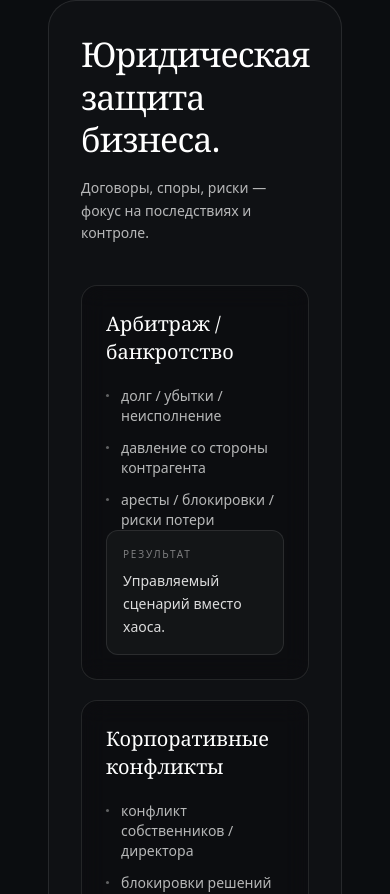
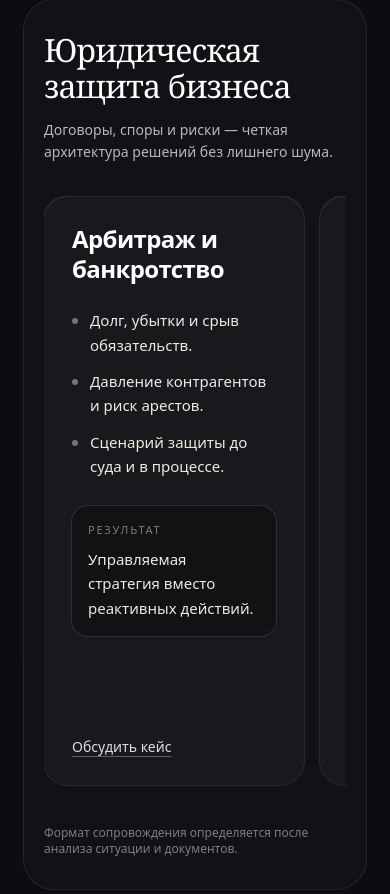
Before and after one commit to Severin-gif/pr-law-site, a React (Vite) app: page / in a window 390 px wide. Shown: the part 1370-2264 px from the top of the page. Built offline with nearby package versions, Linux system fonts and the light colour scheme.

Commit message:
Refactor services section with responsive card architecture

```diff
--- /dev/null
+++ b/src/components/cards/ServiceCard.tsx
@@ -0,0 +1,43 @@
+import type { ServiceItem } from "../../config/services";
+
+type ServiceCardProps = {
+  service: ServiceItem;
+};
+
+const ServiceCard = ({ service }: ServiceCardProps) => {
+  return (
+    <article
+      className="group flex h-full min-h-[360px] flex-col rounded-3xl bg-white/[0.03] p-7 shadow-[inset_0_1px_0_rgba(255,255,255,0.08)] ring-1 ring-white/10 transition-colors duration-200 hover:bg-white/[0.05] hover:ring-white/20"
+      aria-label={service.title}
+    >
+      <h3 className="text-[24px] font-semibold leading-tight tracking-tight text-white md:text-[26px]">
+        {service.title}
+      </h3>
+
+      <ul className="mt-6 space-y-3 text-[15px] leading-relaxed text-white/72">
+        {service.bullets.map((point) => (
+          <li key={point} className="flex gap-3">
+            <span className="mt-[10px] h-1.5 w-1.5 shrink-0 rounded-full bg-white/40" />
+            <span>{point}</span>
+          </li>
+        ))}
+      </ul>
+
+      <div className="mt-7 rounded-2xl bg-black/30 px-4 py-4 ring-1 ring-white/10">
+        <p className="text-[11px] font-medium uppercase tracking-[0.16em] text-white/45">
+          Результат
+        </p>
+        <p className="mt-2 text-[15px] leading-relaxed text-white/88">{service.result}</p>
+      </div>
+
+      <a
+        href={service.ctaHref}
+        className="mt-auto inline-flex pt-7 text-sm font-medium text-white/85 underline decoration-white/30 underline-offset-4 transition-colors duration-200 hover:text-white hover:decoration-white"
+      >
+        {service.ctaLabel}
+      </a>
+    </article>
+  );
+};
+
+export default ServiceCard;
--- a/src/components/sections/ServicesSection.tsx
+++ b/src/components/sections/ServicesSection.tsx
@@ -1,98 +1,41 @@
-import React from "react";
+import ServiceCard from "../cards/ServiceCard";
+import { SERVICES } from "../../config/services";
 
-type ServiceCard = {
-  title: string;
-  bullets: string[];
-  result: string;
-};
+const ServicesSection = () => {
+  return (
+    <section id="services" className="py-14 sm:py-16 lg:py-20">
+      <div className="rounded-[30px] bg-white/[0.02] px-5 py-8 ring-1 ring-white/10 sm:px-8 sm:py-10 lg:px-10 lg:py-12">
+        <header className="max-w-3xl">
+          <h2 className="font-serif text-[32px] leading-[1.1] tracking-tight text-white sm:text-[38px] lg:text-[42px]">
+            Юридическая защита бизнеса
+          </h2>
+          <p className="mt-4 text-sm leading-relaxed text-white/70 sm:text-base">
+            Договоры, споры и риски — четкая архитектура решений без лишнего шума.
+          </p>
+        </header>
 
-const cards: ServiceCard[] = [
-  {
-    title: "Арбитраж / банкротство",
-    bullets: [
-      "долг / убытки / неисполнение",
-      "давление со стороны контрагента",
-      "аресты / блокировки / риски потери",
-    ],
-    result: "Управляемый сценарий вместо хаоса.",
-  },
-  {
-    title: "Корпоративные конфликты",
-    bullets: [
-      "конфликт собственников / директора",
-      "блокировки решений и денег",
-      "выход участника / перераспределение долей",
-    ],
-    result: "Контроль и фиксация условий.",
-  },
-  {
-    title: "Защита активов и рисков",
-    bullets: [
-      "активы под угрозой",
-      "риск требований / проверок",
-      "контрагенты и условия сделки",
-    ],
-    result: "План до того, как стало поздно.",
-  },
-];
-
-const ServicesSection: React.FC = () => {
-  return (
-    <section
-      id="services"
-      className="px-6 py-14 sm:px-10 sm:py-16 lg:px-16 lg:py-20"
-    >
-      <div className="mx-auto max-w-6xl">
-        <div className="rounded-[28px] border border-white/10 bg-white/[0.02] p-8 sm:p-10">
-          <h2 className="font-serif text-[34px] leading-tight tracking-tight text-white sm:text-[40px]">
-            Юридическая защита бизнеса.
-          </h2>
-
-          <p className="mt-4 max-w-3xl text-sm leading-relaxed text-white/70 sm:text-base">
-            Договоры, споры, риски — фокус на последствиях и контроле.
-          </p>
-
-          <div className="mt-10 grid gap-5 lg:grid-cols-3">
-            {cards.map((c) => (
-              <article
-                key={c.title}
-                className="group relative flex min-h-[360px] flex-col overflow-hidden rounded-2xl border border-white/10 bg-black/20 p-6 backdrop-blur-md transition hover:border-white/15"
-              >
-                {/* subtle hover sheen */}
-                <div className="pointer-events-none absolute inset-0 opacity-0 transition group-hover:opacity-100">
-                  <div className="absolute inset-0 bg-gradient-to-br from-white/[0.06] via-transparent to-transparent" />
-                </div>
-
-                <h3 className="relative min-h-[56px] font-serif text-xl leading-snug text-white">
-                  {c.title}
-                </h3>
-
-                <ul className="relative mt-5 min-h-[132px] space-y-3 text-sm text-white/70">
-                  {c.bullets.map((b) => (
-                    <li key={b} className="flex gap-3">
-                      <span className="mt-[8px] h-[3px] w-[3px] shrink-0 rounded-full bg-white/35" />
-                      <span>{b}</span>
-                    </li>
-                  ))}
-                </ul>
-
-                {/* RESULT pinned to bottom */}
-                <div className="relative mt-auto rounded-xl border border-white/10 bg-white/[0.03] p-4">
-                  <div className="text-[10px] tracking-[0.18em] text-white/45">
-                    РЕЗУЛЬТАТ
-                  </div>
-                  <div className="mt-2 text-sm leading-relaxed text-white/85">
-                    {c.result}
-                  </div>
-                </div>
-              </article>
+        <div className="mt-8 lg:hidden">
+          <div
+            className="flex snap-x snap-mandatory gap-4 overflow-x-auto pb-2 [scrollbar-width:none] [&::-webkit-scrollbar]:hidden"
+            aria-label="Услуги: мобильный слайдер"
+          >
+            {SERVICES.map((service) => (
+              <div key={service.id} className="w-[86%] shrink-0 snap-start sm:w-[62%]">
+                <ServiceCard service={service} />
+              </div>
             ))}
           </div>
+        </div>
 
-          <p className="mt-8 text-xs text-white/40">
-            Формат работы и условия — после анализа ситуации и документов.
-          </p>
+        <div className="mt-10 hidden gap-5 lg:grid lg:grid-cols-3">
+          {SERVICES.map((service) => (
+            <ServiceCard key={service.id} service={service} />
+          ))}
         </div>
+
+        <p className="mt-8 text-xs text-white/45">
+          Формат сопровождения определяется после анализа ситуации и документов.
+        </p>
       </div>
     </section>
   );
--- /dev/null
+++ b/src/config/services.ts
@@ -0,0 +1,47 @@
+export type ServiceItem = {
+  id: string;
+  title: string;
+  bullets: [string, string, string];
+  result: string;
+  ctaLabel: string;
+  ctaHref: string;
+};
+
+export const SERVICES: ServiceItem[] = [
+  {
+    id: "arbitration-bankruptcy",
+    title: "Арбитраж и банкротство",
+    bullets: [
+      "Долг, убытки и срыв обязательств.",
+      "Давление контрагентов и риск арестов.",
+      "Сценарий защиты до суда и в процессе.",
+    ],
+    result: "Управляемая стратегия вместо реактивных действий.",
+    ctaLabel: "Обсудить кейс",
+    ctaHref: "#contact",
+  },
+  {
+    id: "corporate-disputes",
+    title: "Корпоративные конфликты",
+    bullets: [
+      "Споры между участниками и директором.",
+      "Блокировки решений, счетов и управления.",
+      "Выход участника и перераспределение долей.",
+    ],
+    result: "Контроль переговорной и процессуальной позиции.",
+    ctaLabel: "Получить план действий",
+    ctaHref: "#contact",
+  },
+  {
+    id: "asset-protection",
+    title: "Защита активов и рисков",
+    bullets: [
+      "Активы под угрозой взыскания.",
+      "Претензии, проверки и регуляторные риски.",
+      "Проверка условий сделки до подписания.",
+    ],
+    result: "Риски структурированы, критичные зоны закрыты заранее.",
+    ctaLabel: "Запросить аудит рисков",
+    ctaHref: "#contact",
+  },
+];
```
